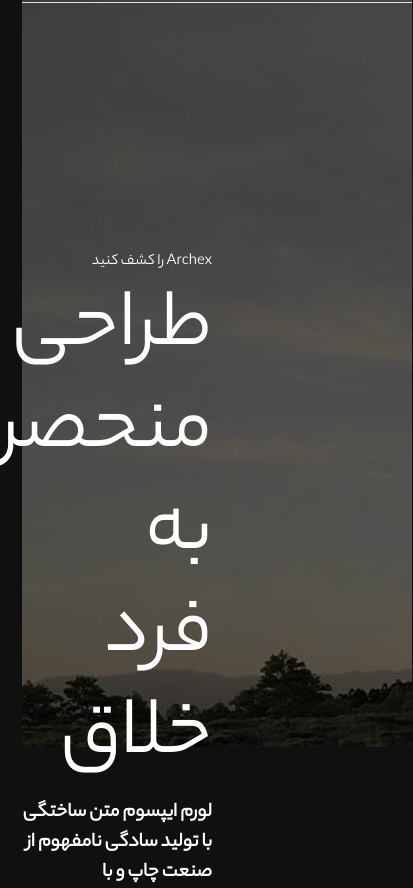
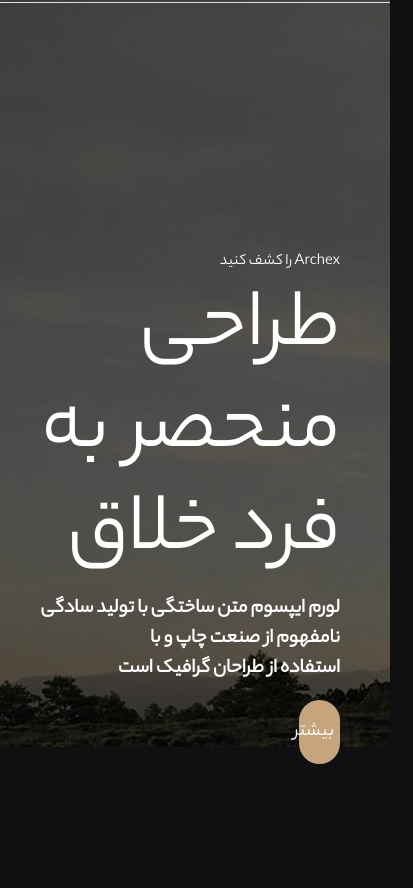
Before and after one commit to Abtin8/Abtin8.github.io, a plain HTML site: page index.html in a window 390 px wide. Shown: the part 97-985 px from the top of the page, 413 px wide, since content can reach past the window. Drawn offline with nearby package versions, Linux system fonts and the light colour scheme.

Commit message:
Update style.css

```diff
--- a/assets/css/style.css
+++ b/assets/css/style.css
@@ -322,6 +322,14 @@ main #about span {
 }
 
 @media (max-width: 768px) {
+    .text a button{
+        width: 12%;
+    }
+
+    .text{
+        margin-right: 50px;
+    }
+
     #projects .btn{
         position: relative;
         right: 100px !important;
```
